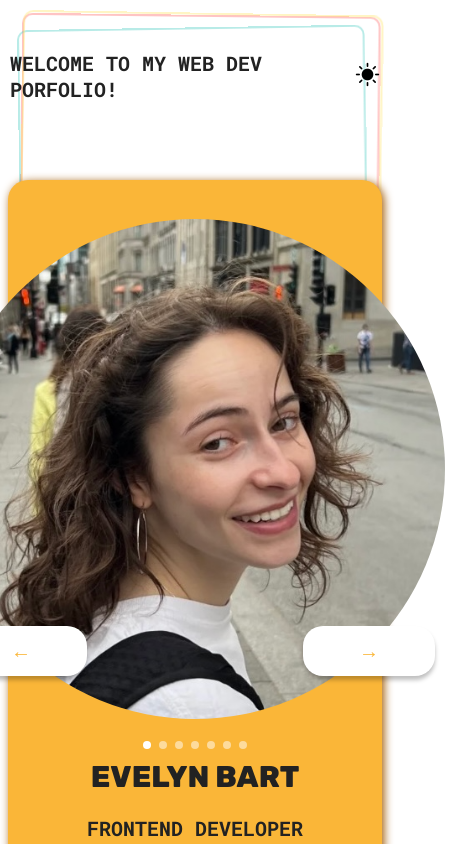
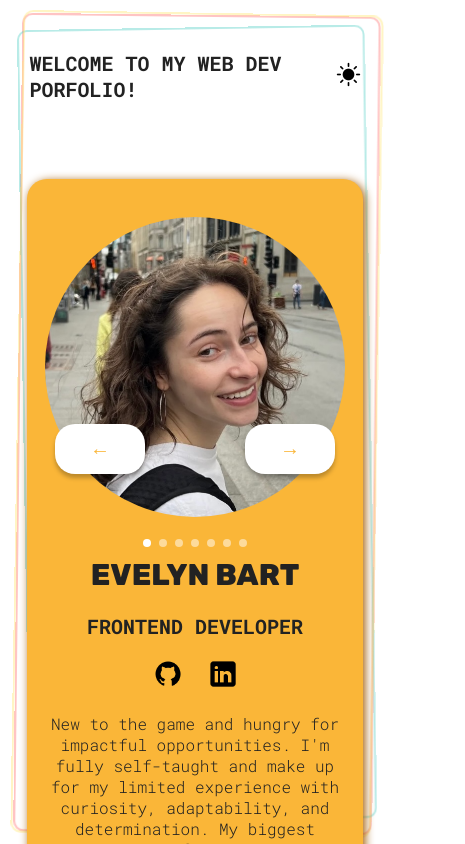
Before and after one commit to evelynmbart/evelynbart-portfolio, a React (Vite) app: page / in a window 390 px wide. Shown: the top 844 px of the page, 465 px wide, since content can reach past the window. Built offline with nearby package versions, Linux system fonts and the light colour scheme.

Commit message:
Refine Hero carousel responsive styling and sizing

```diff
--- a/src/components/Hero/Hero.css
+++ b/src/components/Hero/Hero.css
@@ -117,20 +117,39 @@
 
 @media (width >= 1400px) {
   .hero-container {
-    .avatar {
-      width: 600px;
+    .carousel-image {
+      width: 500px;
     }
   }
 }
 
 .carousel-container {
   position: relative;
-  width: 500px;
-  height: 500px;
+  width: 300px;
+  height: 300px;
   margin: 0 auto;
   display: flex;
   align-items: center;
   justify-content: center;
+}
+
+@media (width >= 768px) {
+  .carousel-container {
+    width: 400px;
+    height: 400px;
+  }
+
+  .carousel-arrow {
+    width: 30px;
+    height: 30px;
+  }
+}
+
+@media (width >= 900px) {
+  .carousel-container {
+    width: 500px;
+    height: 500px;
+  }
 }
 
 .carousel-image {
@@ -147,8 +166,6 @@
   background: rgba(255, 255, 255, 0.7);
   border: none;
   border-radius: 50%;
-  width: 30px;
-  height: 30px;
   display: flex;
   align-items: center;
   justify-content: center;
@@ -162,10 +179,12 @@
 
 .carousel-arrow.prev {
   left: 10px;
+  width: 90px;
 }
 
 .carousel-arrow.next {
   right: 10px;
+  width: 90px;
 }
 
 .carousel-dots {
```
